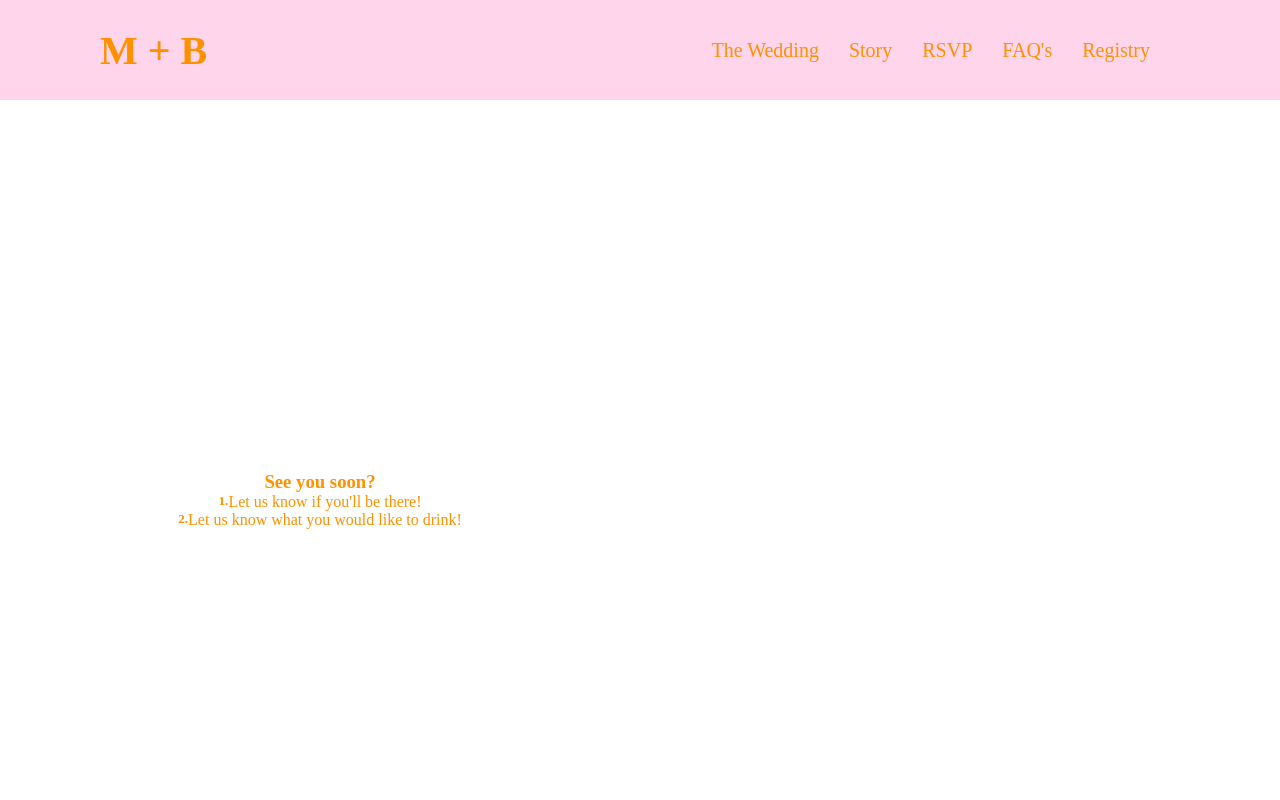
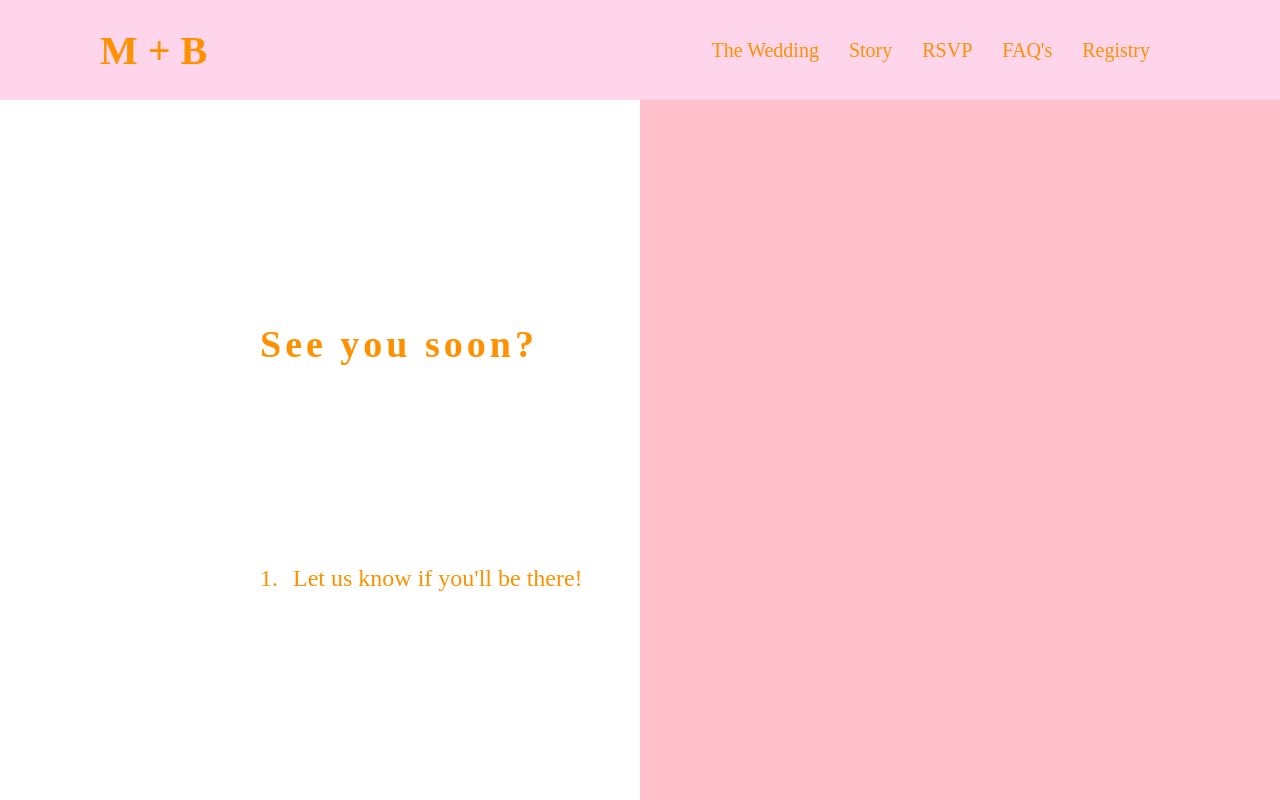
Before and after one commit to MarcoTaco/mb-wedding-site2.0, a React (Create React App) app: page / in a window 1280 px wide. Shown: the top 800 px of the page. Built offline with nearby package versions, Linux system fonts and the light colour scheme.

Commit message:
finishing rsvp section

```diff
--- a/src/pages/RsvpPage.tsx
+++ b/src/pages/RsvpPage.tsx
@@ -5,19 +5,23 @@ import "../styles/RsvpPage.css";
 function RsvpPage(){
     return(
         <div className="rsvp-main">
+            <div className="rsvp-left-section">
                 <div className="rsvp-text-section">
                     <div className="rsvp-header">
                         <h3>See you soon?</h3>
                     </div>
                     <div className="rsvp-text">
-                    <h5>1. </h5><p>Let us know if you'll be there!</p>
+                        <p>1. </p><p>Let us know if you'll be there!</p>
                     </div>
                     <div className="rsvp-text">
-                    <h5>2. </h5><p>Let us know what you would like to drink!</p>
+                        <p>2. </p><p> Let us know what you would like to drink!</p>
                     </div>
                 </div>
+            </div>
+            <div className="rsvp-right-section">
                 <div className="rsvp-form-section">
                     <RsvpForm />
+                </div>
             </div>
         </div>
     )
--- a/src/styles/RsvpPage.css
+++ b/src/styles/RsvpPage.css
@@ -3,24 +3,61 @@ h3, h5, p{
 }
 .rsvp-main{
     width: 100%;
-    height: 100vh;
+    height: 95vh;
     display: flex;
     flex-direction: row;
     align-items: center;
     justify-content: center;
 }
+.rsvp-left-section{
+    width: 50%;
+    height: 95vh;
+}
 .rsvp-text-section{
-    width: 50%;
     display: flex;
     flex-direction: column;
-    justify-content: center;
-    align-items: center;
+    /* align-items: center; */
+    padding-left: 260px;
+    padding-top: 130px;
 }
-.rsvp-form-section{
-    width: 50%;
+.rsvp-header{
+    line-height: 6;
+}
+.rsvp-header h3{
+    font-size: 38px;
+    font-weight: 700;
+    letter-spacing: 4px;
 }
 .rsvp-text{
-    display: flex;
-    flex-direction: row;
-    justify-content: flex-start;
+    line-height: 10;
+    /* width: 40%; */
 }
+.rsvp-text p{
+    font-size: 24px;
+    display: inline-block;
+}
+.rsvp-text p:first-child{
+    padding-right: 15px;
+}
+.rsvp-right-section{
+    height: 95vh;
+    width: 50%;
+    background-color: pink;
+}
+
+/* phone size screens */
+@media(min-width: 480px){
+
+}
+/* tablet size screens */
+@media(min-width: 768px){
+
+}
+/* landscape tablets */
+@media(min-width: 992px){
+
+}
+/* desktop sized screens */
+@media(min-width: 1200px){
+
+}
```
Also changed, not shown: src/styles/FaqPage.css (+16 -0 lines), src/styles/FaqQuestion.css (+17 -0 lines), src/styles/NavBar.css (+16 -0 lines), src/styles/RsvpForm.css (+16 -0 lines). Lines whose indentation alone changed are shown as unchanged.
